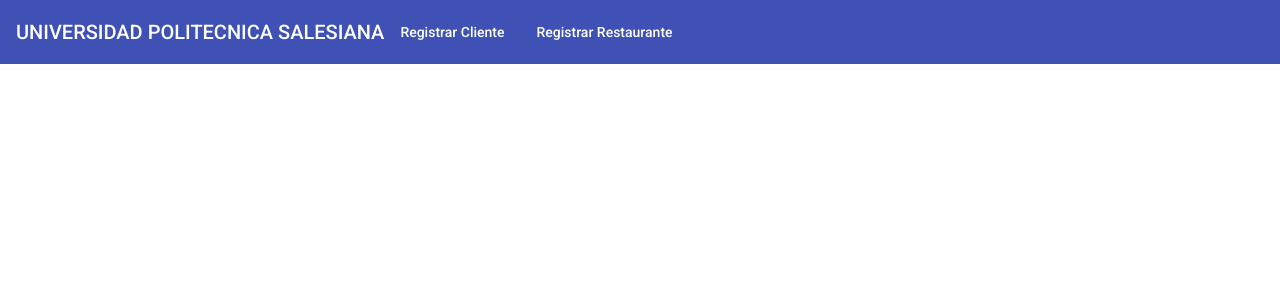
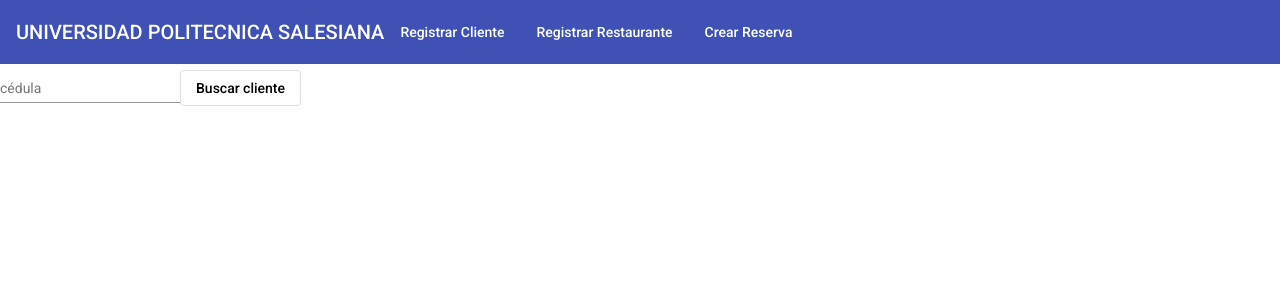
Before and after one commit to DavidIsraelLeon/LeonGallardo-David-Examen-Angular, an Angular app: page /buscar-reserva in a window 1280 px wide. Before the commit this address led to /. Shown: the top 300 px of the page. Built offline with nearby package versions, Linux system fonts and the light colour scheme.

Commit message:
Buscar Cliente y Restaurante

```diff
--- a/src/app/app-routing.module.ts
+++ b/src/app/app-routing.module.ts
@@ -2,11 +2,13 @@ import { NgModule } from '@angular/core';
 import { RouterModule, Routes } from '@angular/router';
 import { RegistrarCliComponent} from './components/registrar-cli/registrar-cli.component';
 import { RegistrarRestComponent } from './components/registrar-rest/registrar-rest.component';
+import { ReservaComponent } from './components/reserva/reserva.component';
 
 
 const routes: Routes = [
   { path: 'registrar-cli', component: RegistrarCliComponent },
-  { path: 'registrar-rest', component: RegistrarRestComponent}
+  { path: 'registrar-rest', component: RegistrarRestComponent},
+  { path: 'buscar-reserva', component: ReservaComponent}
 ];
 
 @NgModule({
--- a/src/app/app.component.html
+++ b/src/app/app.component.html
@@ -3,6 +3,8 @@
   <span class="nav-tool-items">
     <a mat-button  routerLink="/registrar-cli" routerLinkActive="active">Registrar Cliente </a>
     <a mat-button  routerLink="/registrar-rest" routerLinkActive="active">Registrar Restaurante</a>
+    <a mat-button  routerLink="/buscar-reserva" routerLinkActive="active">Crear Reserva</a>
+
 
   </span>
 </mat-toolbar>
--- a/src/app/components/reserva/reserva.component.html
+++ b/src/app/components/reserva/reserva.component.html
@@ -1 +1,42 @@
-<p>reserva works!</p>
+<div class="reserva">
+  <div class="reserva-form">
+    <form [formGroup]="clienteForm" (submit)="buscarCliente()"  class="example-form">
+      <mat-card-content>
+        <mat-form-field class="example-full-width">
+          <input matInput placeholder="cédula" formControlName="cedula">
+        </mat-form-field>
+      </mat-card-content>
+      <button mat-stroked-button color="red" class="btn-block" type="submit">Buscar cliente</button>
+    </form>
+
+  <div *ngIf="cliente">
+
+{{cliente.nombre}}
+{{cliente.apellido}}
+
+  </div>
+
+    <form *ngIf="cliente" [formGroup]="restauranteForm" (submit)="buscarResturante()" class="example-form">
+      <mat-card-content>
+        <mat-form-field class="example-full-width">
+          <input matInput placeholder="nombre" formControlName="nombre">
+        </mat-form-field>
+      </mat-card-content>
+      <button mat-stroked-button color="red" class="btn-block" type="submit">Buscar restaurante</button>
+    </form>
+
+  </div>
+  <div *ngIf="restaurante">
+
+    {{restaurante.nombre}}
+
+    {{restaurante.direccion}}
+
+
+      </div>
+
+  <div *ngIf="cliente && restaurante">
+    aqui va formulario de registro de reserva
+  </div>
+
+</div>
--- a/src/app/components/reserva/reserva.component.ts
+++ b/src/app/components/reserva/reserva.component.ts
@@ -1,4 +1,6 @@
 import { Component, OnInit } from '@angular/core';
+import { FormBuilder, FormGroup } from '@angular/forms';
+import { WsJeeService } from 'src/app/services/ws-jee.service';
 
 @Component({
   selector: 'app-reserva',
@@ -7,9 +9,39 @@ import { Component, OnInit } from '@angular/core';
 })
 export class ReservaComponent implements OnInit {
 
-  constructor() { }
+  public clienteForm: FormGroup;
+  public restauranteForm: FormGroup;
+  public cliente: any;
+  public restaurante: any;
+
+
+  constructor(
+    private formBuilder: FormBuilder,
+    private restService: WsJeeService,
+  ) {
+    this.clienteForm = this.formBuilder.group({
+      cedula : []
+    });
+    this.restauranteForm = this.formBuilder.group({
+      nombre : []
+    });
+  }
 
   ngOnInit(): void {
   }
 
+  buscarCliente() {
+    const cedula = this.clienteForm.get('cedula')?.value;
+    this.restService.buscarCliente(cedula).subscribe(response => {
+      this.cliente = response;
+    });
+  }
+
+  buscarResturante() {
+    const nombre = this.restauranteForm.get('nombre')?.value;
+    this.restService.buscarRestaurante(nombre).subscribe(response => {
+      this.restaurante = response;
+    });
+  }
+
 }
--- a/src/app/services/ws-jee.service.ts
+++ b/src/app/services/ws-jee.service.ts
@@ -21,11 +21,10 @@ export class WsJeeService {
     return this.http.post(url,body.toString(),{
       headers: new HttpHeaders()
         .set('Content-Type', 'application/x-www-form-urlencoded')
+    });
   }
-    );
-      }
+
   public registrarrest(url:string , nombre:any ,aforo:any,direccion:any ,telefono:any){
-
     const body = new HttpParams()
     .set('nombre',nombre)
     .set('aforo', aforo)
@@ -34,8 +33,29 @@ export class WsJeeService {
     return this.http.post(url,body.toString(),{
       headers: new HttpHeaders()
         .set('Content-Type', 'application/x-www-form-urlencoded')
+    });
   }
-        );
+
+  public buscarCliente(cedula: string){
+    const url = 'http://localhost:8080/LeonGallard-David-Examen/rest/buscar/cliente';
+    return this.http.get(url, {
+      params: {
+        cedula
+      },
+      headers: new HttpHeaders()
+        .set('Content-Type', 'application/x-www-form-urlencoded'),
+    });
+  }
+
+  public buscarRestaurante(nombre: string){
+    const url = 'http://localhost:8080/LeonGallard-David-Examen/rest/buscar/restaurante';
+    return this.http.get(url, {
+      params: {
+        nombre
+      },
+      headers: new HttpHeaders()
+        .set('Content-Type', 'application/x-www-form-urlencoded'),
+    });
   }
 
 
```
Also changed, not shown: 2 other files (tests, documents, lock files or other folders). Lines whose indentation alone changed are shown as unchanged.
